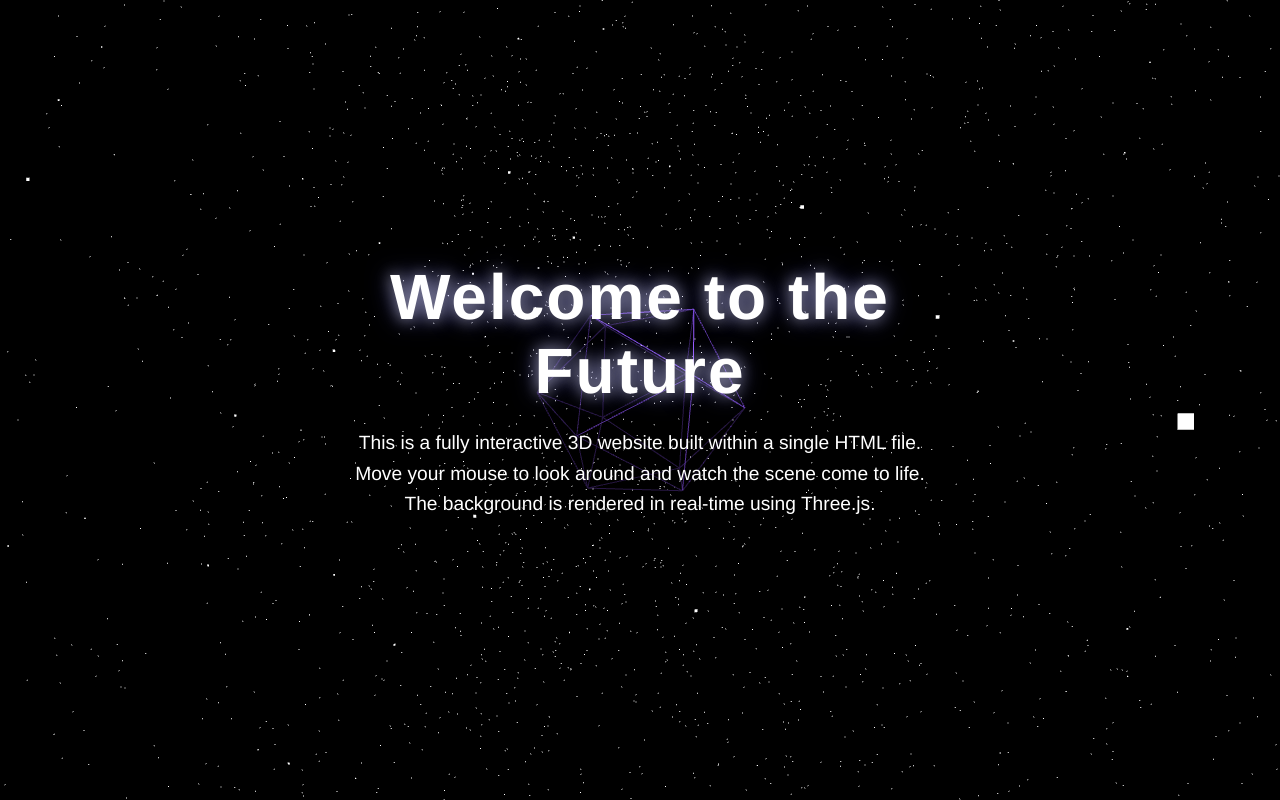
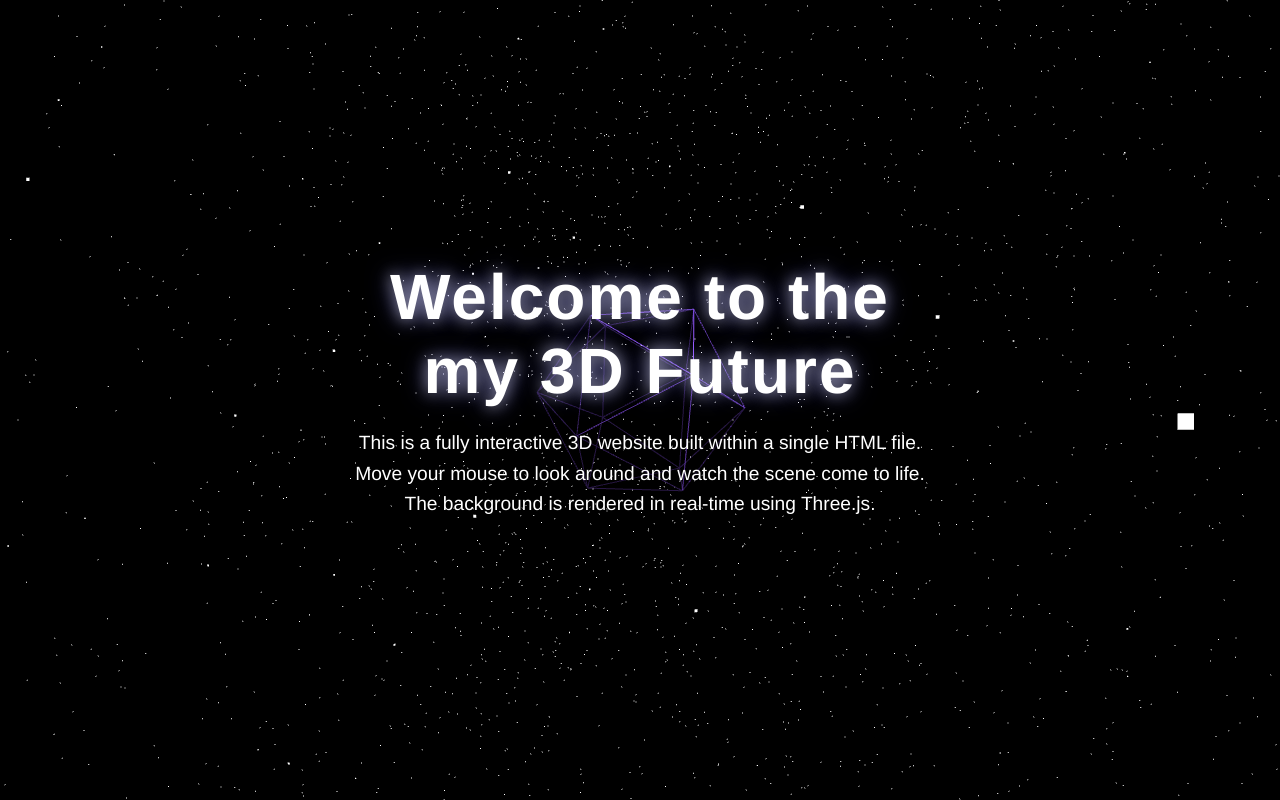
Before and after one commit to askarnku/project-pipe, a plain HTML site: page index.html in a window 1280 px wide. Drawn offline with nearby package versions, Linux system fonts and the light colour scheme; animation ran at ten frames a second.

```diff
--- a/index.html
+++ b/index.html
@@ -3,7 +3,7 @@
   <head>
     <meta charset="UTF-8" />
     <meta name="viewport" content="width=device-width, initial-scale=1.0" />
-    <title>My 3D Website</title>
+    <title>Eldar's 3D Website</title>
 
     <!-- CSS is embedded directly in the <style> tag -->
     <style>
@@ -71,7 +71,7 @@
 
     <!-- HTML content that sits on top of the 3D background -->
     <div class="content-overlay">
-      <h1>Welcome to the Future</h1>
+      <h1>Welcome to the my 3D Future</h1>
       <p>
         This is a fully interactive 3D website built within a single HTML file.
         Move your mouse to look around and watch the scene come to life. The
```
